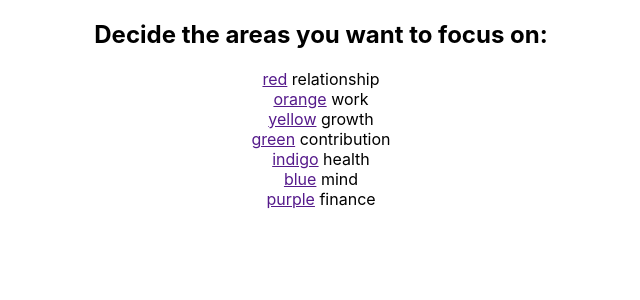
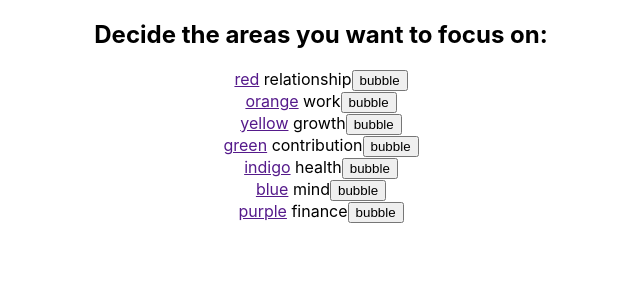
Before and after one commit to ZonaClark/Chovic, a React (Create React App) app: page / in a window 1280 px wide. Shown: the top 300 px of the page, without its empty margins (319-959 px from the left). Built offline with nearby package versions, Linux system fonts and the light colour scheme.

Commit message:
modify state

```diff
--- a/src/App.js
+++ b/src/App.js
@@ -66,6 +66,13 @@ class App extends Component {
       cities,
       areas,
     };
+
+    this.onDismiss = this.onDismiss.bind(this);
+  }
+
+  onDismiss(id) {
+    const updatedAreas = this.state.areas.filter(area => area.objectID !== id);
+    this.setState({areas: updatedAreas});
   }
 
 
@@ -81,6 +88,13 @@ class App extends Component {
             </span>
             &nbsp;
             <span>{area.description}</span>
+            <span>
+              <button
+                onClick={() => this.onDismiss(area.objectID)}
+                type="button">
+                bubble
+              </button>
+            </span>
           </div>
         )}
       </div>
```
